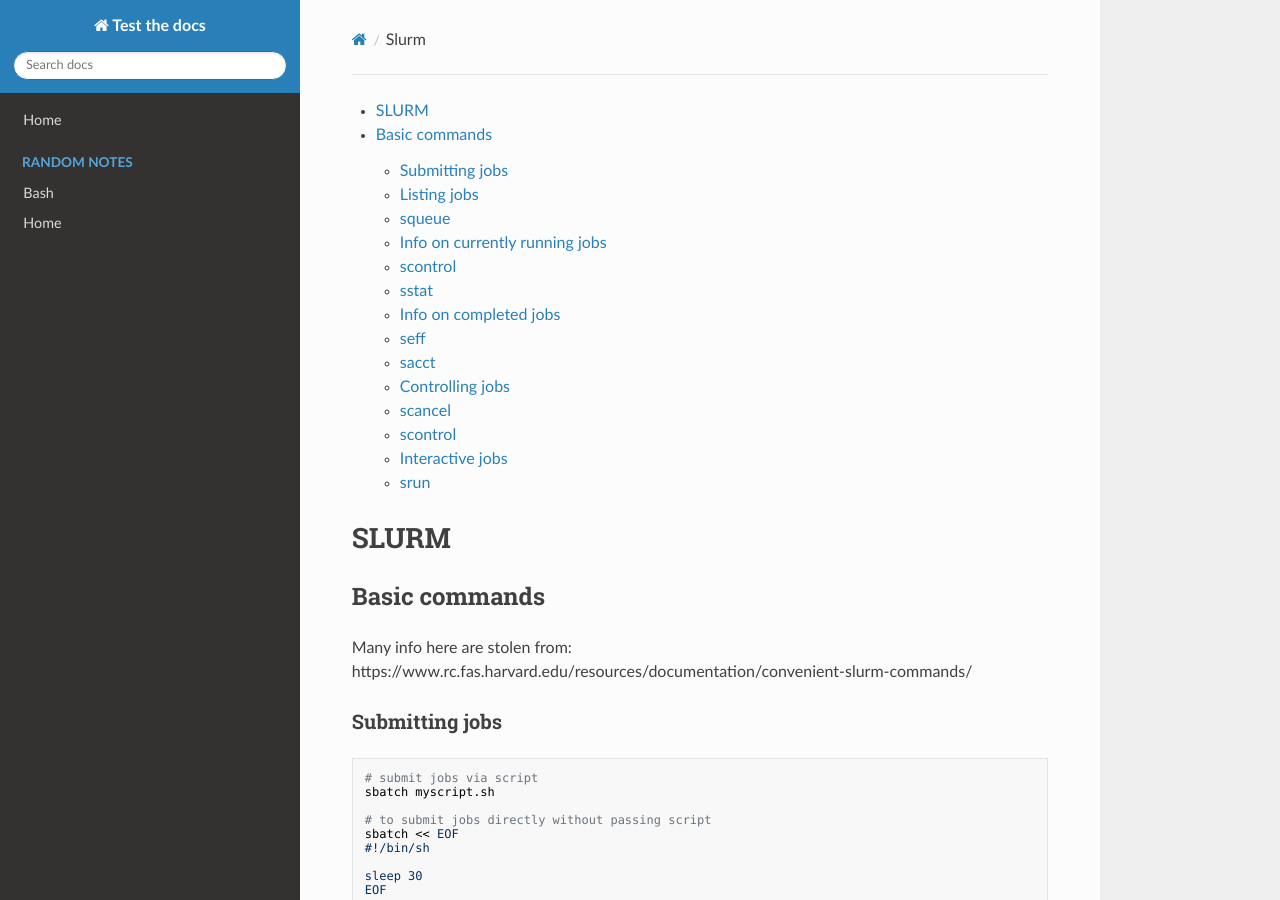
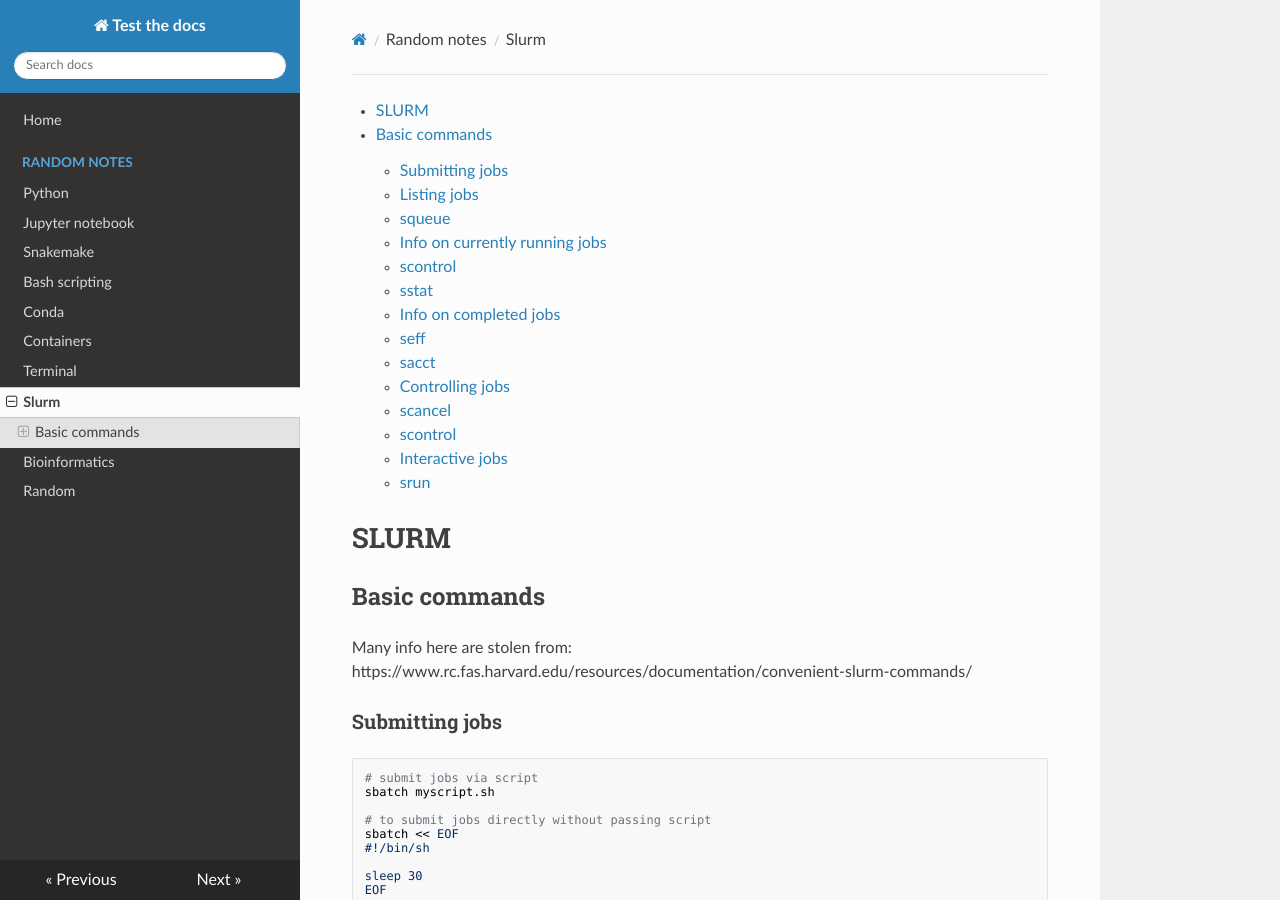
Before and after one commit to ManavalanG/mana_random_notes, an MkDocs documentation site: the page built from docs/slurm.md, in a window 1280 px wide and 900 px high. Built offline with MkDocs 1.6.1, drawn with Linux system fonts in a browser that asks for light colours; nearby versions of some CDN libraries.

Commit message:
include all files

```diff
--- a/mkdocs.yml
+++ b/mkdocs.yml
@@ -2,8 +2,17 @@ site_name: Test the docs
 nav:
     - Home: index.md
     - Random notes:
-        - Bash: bash.md
-        - slurm: index.md
+        - python.md
+        - jupyter_notebook.md
+        - snakemake.md
+        - bash.md
+        - conda.md
+        - containers.md
+        - terminal.md
+        - slurm.md
+        - bioinformatics.md
+        - random.md
+
 theme:
   name: readthedocs
   highlightjs: true
```
